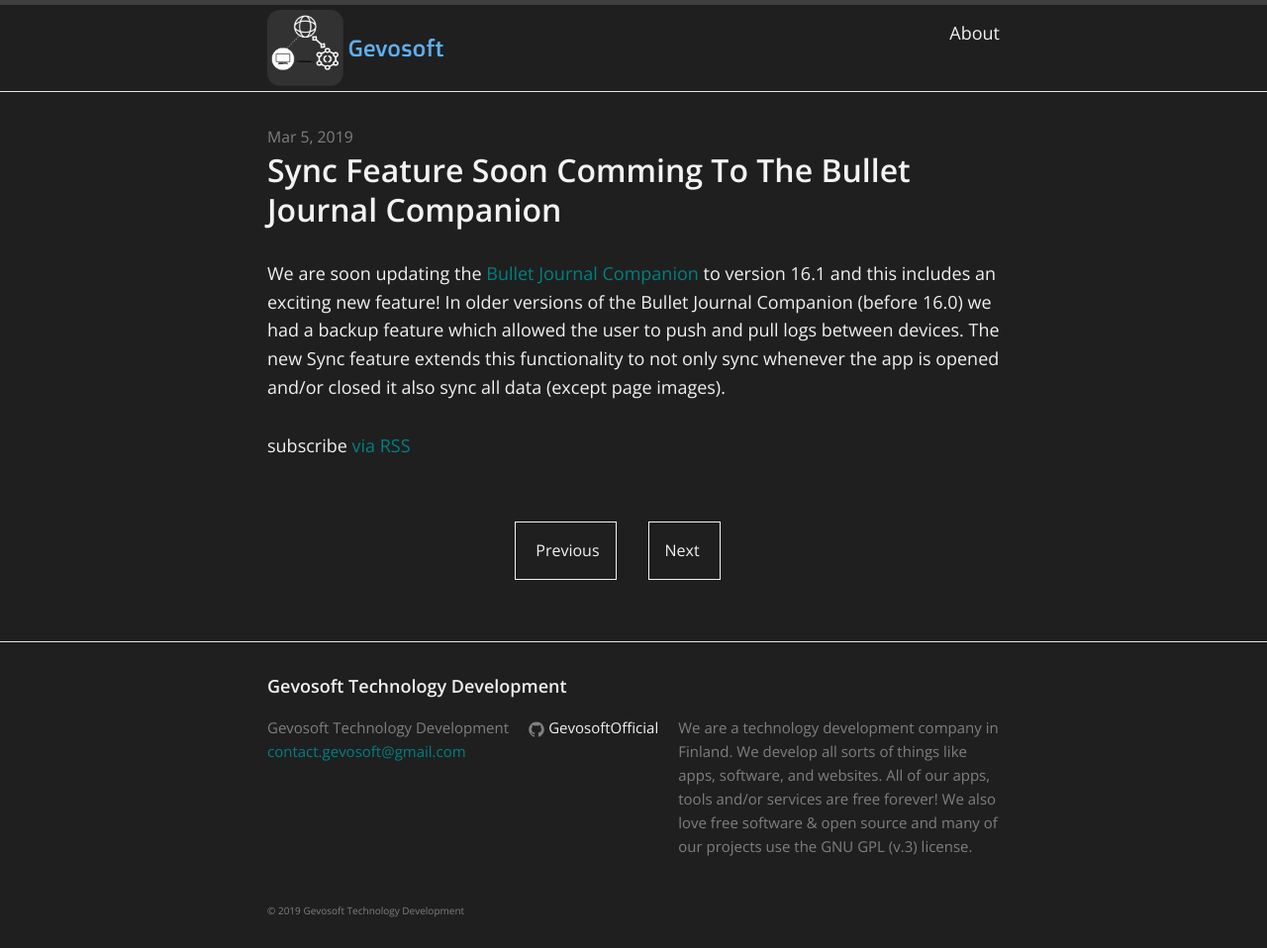
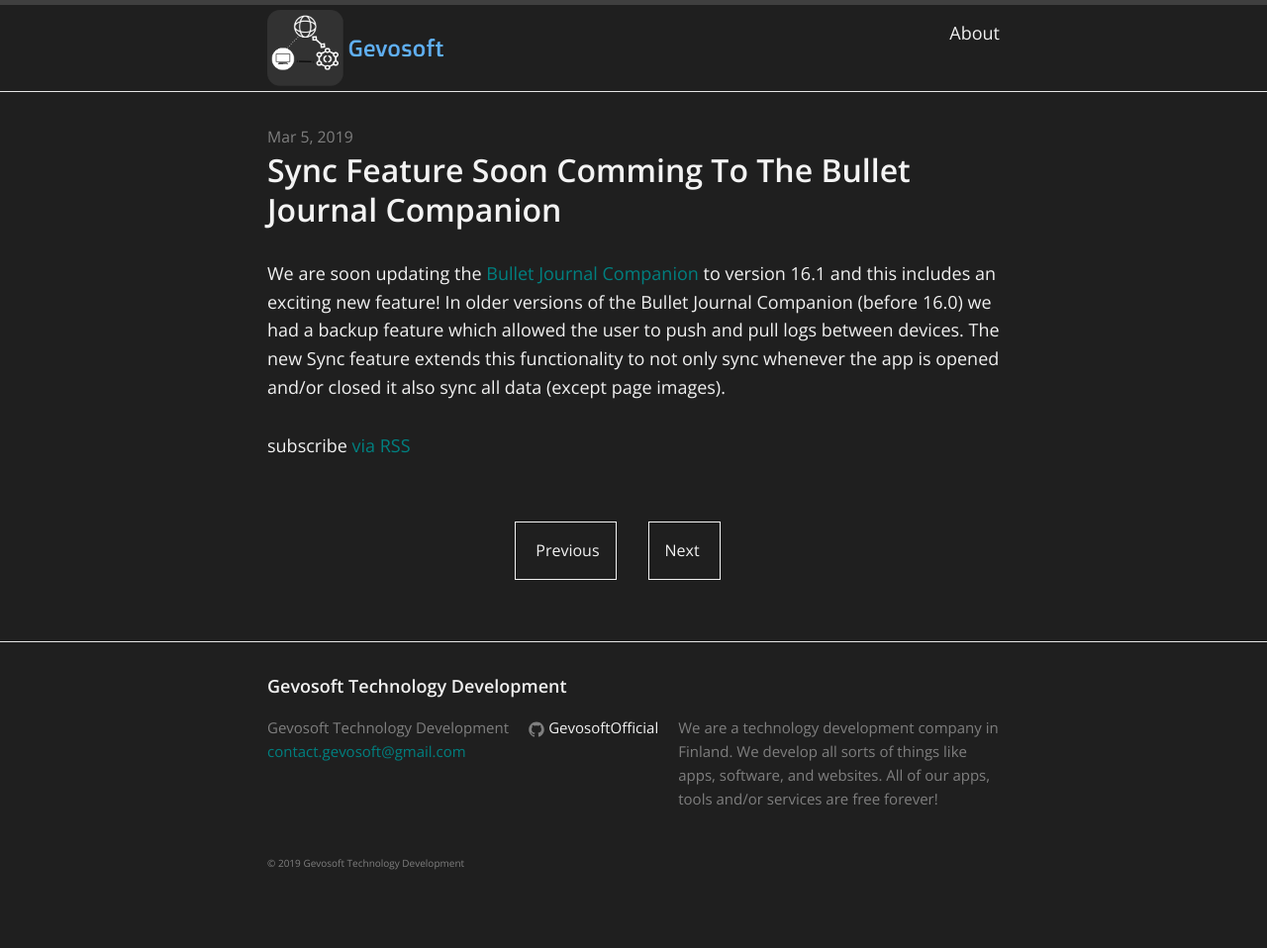
Before and after one commit to Gevosoft/gevosoft.github.io, a Jekyll site: the page built from index.html, in a window 1280 px wide. Shown: the whole page at 99% size. Built offline with Jekyll 4.4.1, drawn with Linux system fonts in a browser that asks for light colours; the list of posts is cut into pages by our own code; after the commit the page ends 910 px from its top, so only the background shows below that.

```diff
--- a/_config.yml
+++ b/_config.yml
@@ -12,7 +12,6 @@ description: > # this means to ignore newlines until "baseurl:"
   We are a technology development company in Finland.
   We develop all sorts of things like apps, software, and websites.
   All of our apps, tools and/or services are free forever!
-  We also love free software & open source and many of our projects use the GNU GPL (v.3) license.
 baseurl: "" # the subpath of your site, e.g. /blog
 url: "" # the base hostname & protocol for your site
 
--- a/_includes/head.html
+++ b/_includes/head.html
@@ -2,6 +2,7 @@
   <meta charset="utf-8">
   <meta http-equiv="X-UA-Compatible" content="IE=edge">
   <meta name="viewport" content="width=device-width, initial-scale=1">
+  <title>{{ site.title }}</title>
 
   {% seo %}
 
```
